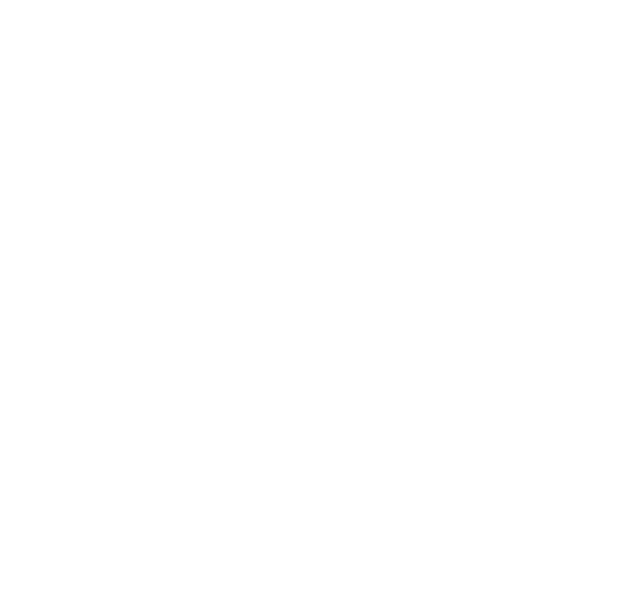
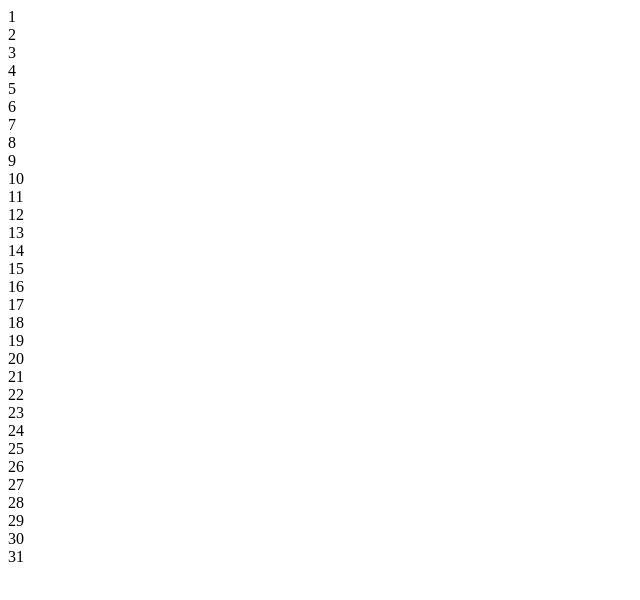
Before and after one commit to kennedymahoro/Calender, a React (Vite) app: page / in a window 1280 px wide. Shown: the top 600 px of the page, without its empty margins (0-640 px from the left). Built offline with nearby package versions, Linux system fonts and the light colour scheme.

Commit message:
Add 31 divs

```diff
--- a/src/components/App.tsx
+++ b/src/components/App.tsx
@@ -1,18 +1,20 @@
 function App() {
-  return <div className="grid"></div>
-  const AlphabetDivs: React.FC = () => {
-    const alphabet = 'abcdefghijklmnopqrstuvwxyz'
-
-    return (
-      <div>
-        {alphabet.split('').map((letter, index) => (
-          <div key={index} style={{ width: '50px', height: '50px' }}>
-            {letter}
-          </div>
-        ))}
-      </div>
-    )
+  function The_Grid() {
+    const Divs = []
+    for (let i = 0; i < 31; i++) {
+      Divs.push(
+        <div key={i} className="w10 h10 bg-blue-500">
+          {i + 1}
+        </div>
+      )
+    }
+    return <div>{Divs}</div>
   }
+  return (
+    <div className="grid">
+      <The_Grid />
+    </div>
+  )
 }
 
 export default App
```
